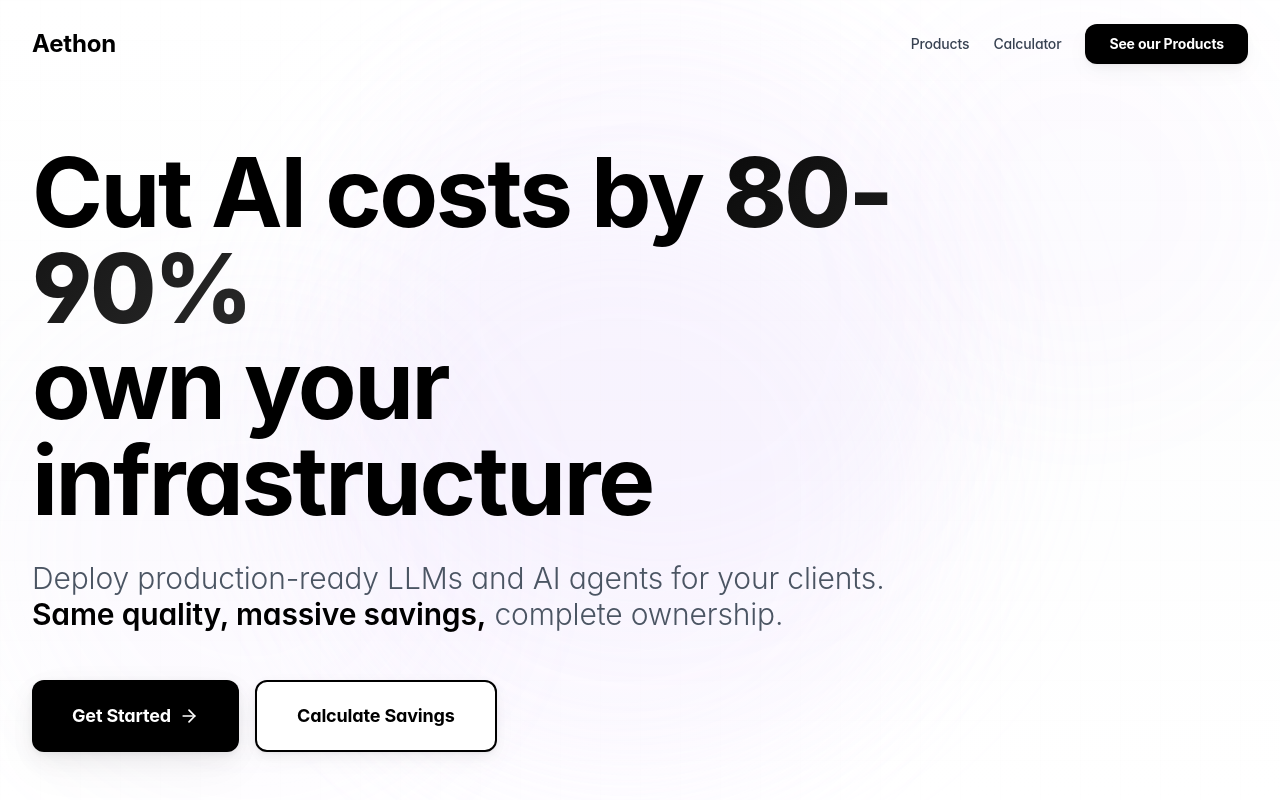
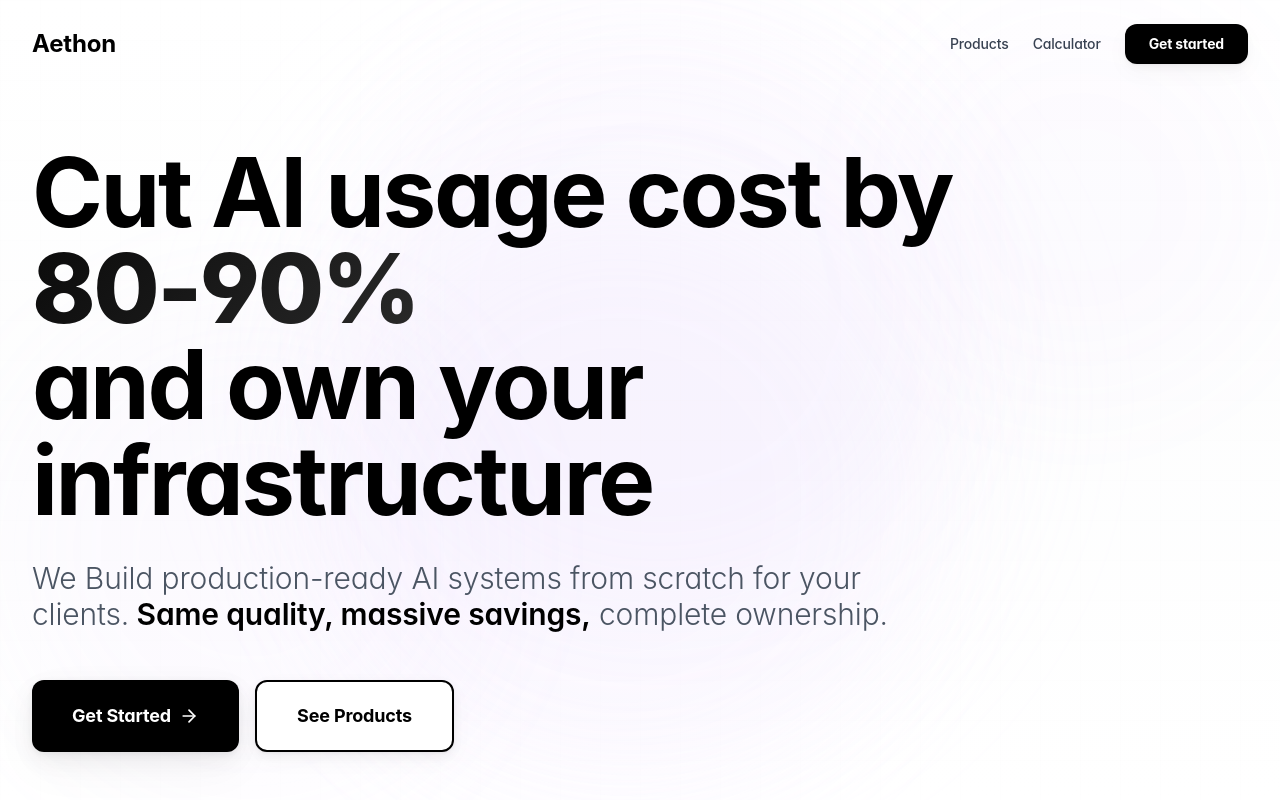
Before and after one commit to Jojo42011/Site, a Next.js app: page / in a window 1280 px wide. Shown: the top 800 px of the page. Built offline with nearby package versions, Linux system fonts and the light colour scheme.

Commit message:
Refactor: Update hero and navigation text for clarity
Co-authored-by: jahanfraction <jahanfraction@gmail.com>

```diff
--- a/src/components/Hero.tsx
+++ b/src/components/Hero.tsx
@@ -26,10 +26,10 @@ export default function Hero() {
             transition={{ duration: 0.6 }}
             className="text-5xl sm:text-6xl md:text-7xl lg:text-8xl font-bold text-black leading-[1.05] mb-8 tracking-tight"
           >
-            Cut AI costs by{" "}
+            Cut AI usage cost by{" "}
             <span className="gradient-text">80-90%</span>
             <br />
-            <span className="text-black">own your infrastructure</span>
+            <span className="text-black">and own your infrastructure</span>
           </motion.h1>
 
           {/* Subtitle */}
@@ -39,7 +39,7 @@ export default function Hero() {
             transition={{ duration: 0.6, delay: 0.1 }}
             className="text-xl sm:text-2xl md:text-3xl text-gray-600 max-w-4xl leading-relaxed mb-12 font-light"
           >
-            Deploy production-ready LLMs and AI agents for your clients.
+            We Build production-ready AI systems from scratch for your clients.
             <span className="font-semibold text-black"> Same quality, massive savings,</span> complete ownership.
           </motion.p>
 
@@ -61,7 +61,7 @@ export default function Hero() {
               href="#calculator"
               className="inline-flex items-center justify-center px-10 py-5 text-lg font-bold text-black bg-white border-2 border-black rounded-xl hover:bg-black hover:text-white transition-all premium-shadow"
             >
-              Calculate Savings
+              See Products
             </a>
           </motion.div>
         </div>
--- a/src/components/Navigation.tsx
+++ b/src/components/Navigation.tsx
@@ -55,7 +55,7 @@ export default function Navigation() {
               href="/products"
               className="px-6 py-2.5 bg-black rounded-xl font-bold hover:bg-gray-800 transition-all premium-shadow text-white text-sm"
             >
-              See our Products
+              Get started
             </Link>
           </div>
 
@@ -98,7 +98,7 @@ export default function Navigation() {
                 onClick={() => setIsMobileMenuOpen(false)}
                 className="block px-6 py-2.5 bg-black rounded-xl font-bold text-center text-white premium-shadow"
               >
-                See our Products
+                Get started
               </Link>
             </div>
           </motion.div>
```
